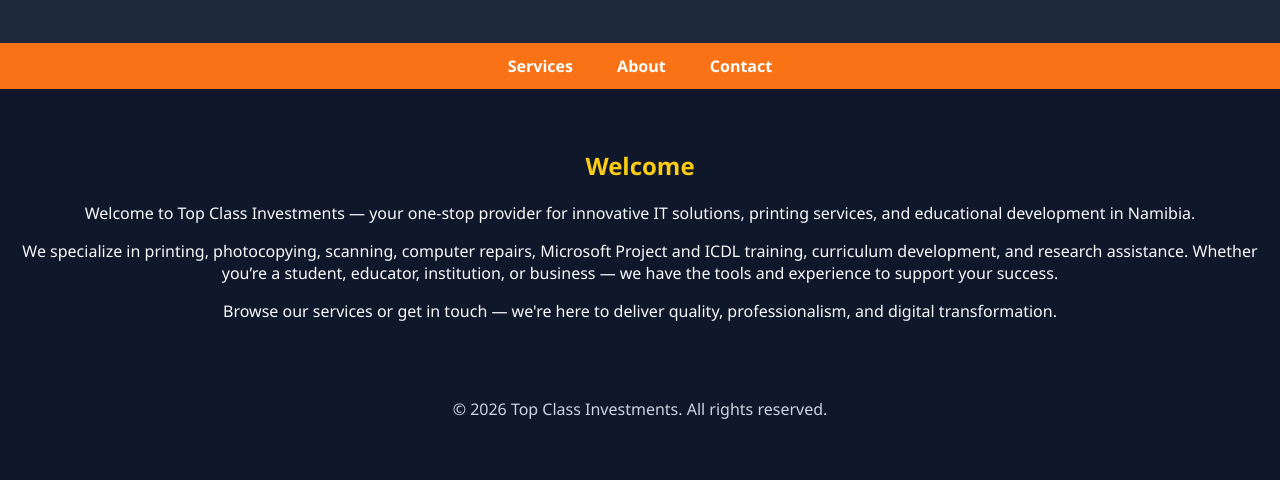
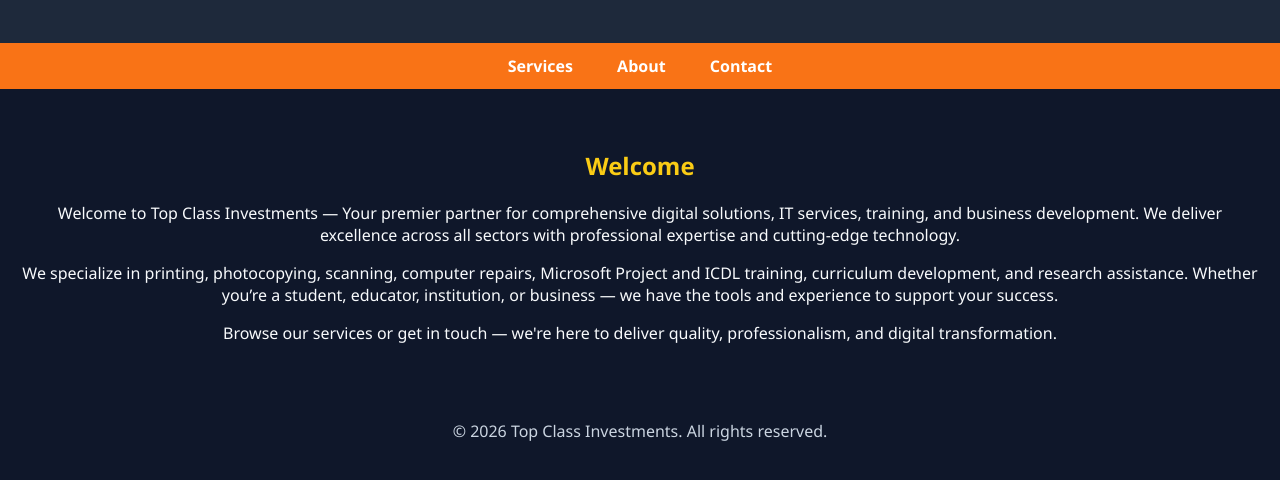
Before and after one commit to Timothy5321/Top-Class-Investments, a plain HTML site: page index.html in a window 1280 px wide. Shown: the part 256-736 px from the top of the page. Drawn offline with Linux system fonts and the light colour scheme.

Commit message:
Revise welcome message for clarity and detail
Updated the welcome message to reflect a more comprehensive description of services offered.

```diff
--- a/index.html
+++ b/index.html
@@ -66,7 +66,8 @@
    <section>
     <h2>Welcome</h2>
     <p>
-      Welcome to Top Class Investments — your one-stop provider for innovative IT solutions, printing services, and educational development in Namibia.
+      Welcome to Top Class Investments — Your premier partner for comprehensive digital solutions, IT services, training, and business development. We deliver excellence across all sectors with professional expertise and cutting-edge technology.
+
     </p>
     <p>
       We specialize in printing, photocopying, scanning, computer repairs, Microsoft Project and ICDL training, curriculum development, and research assistance. Whether you’re a student, educator, institution, or business — we have the tools and experience to support your success.
```
